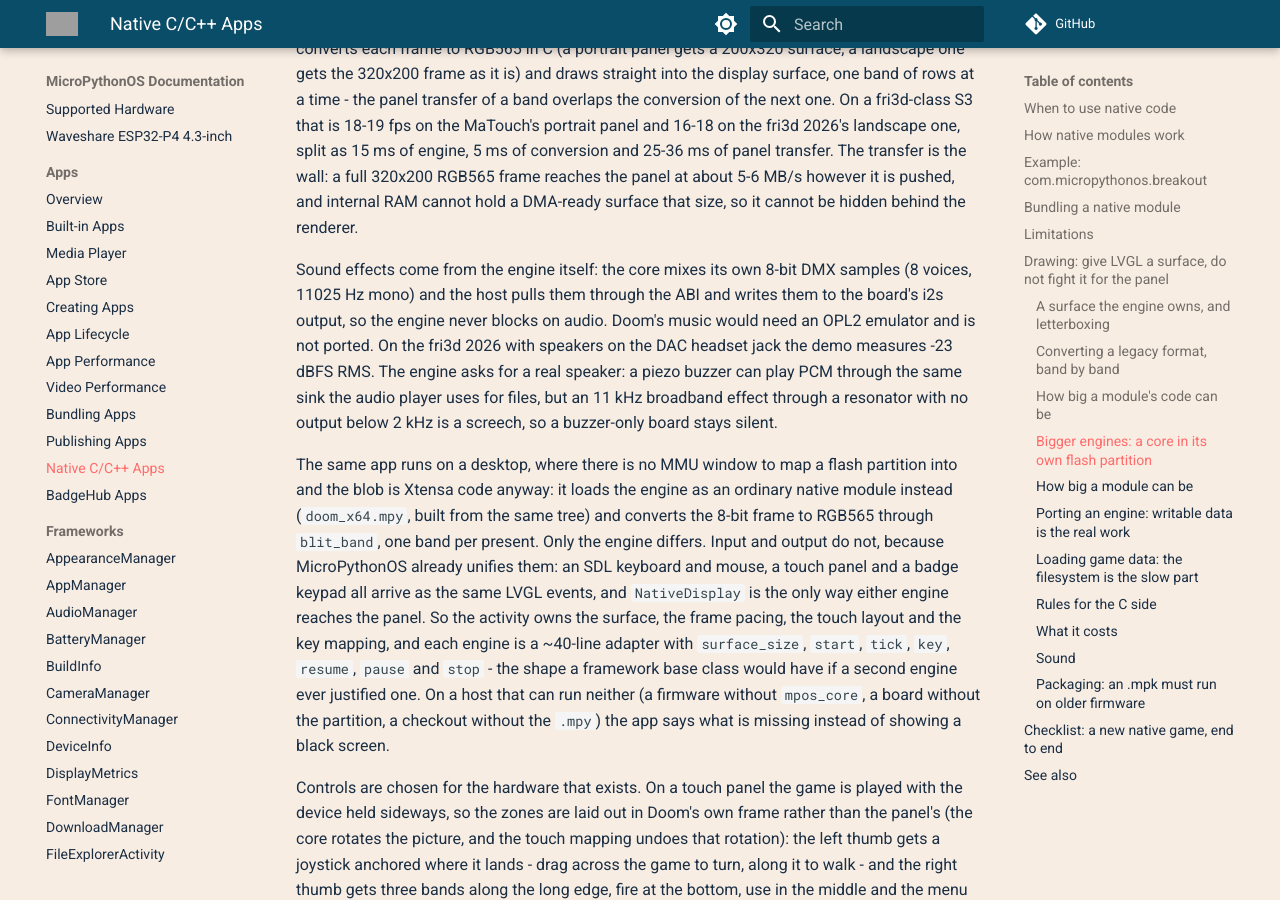
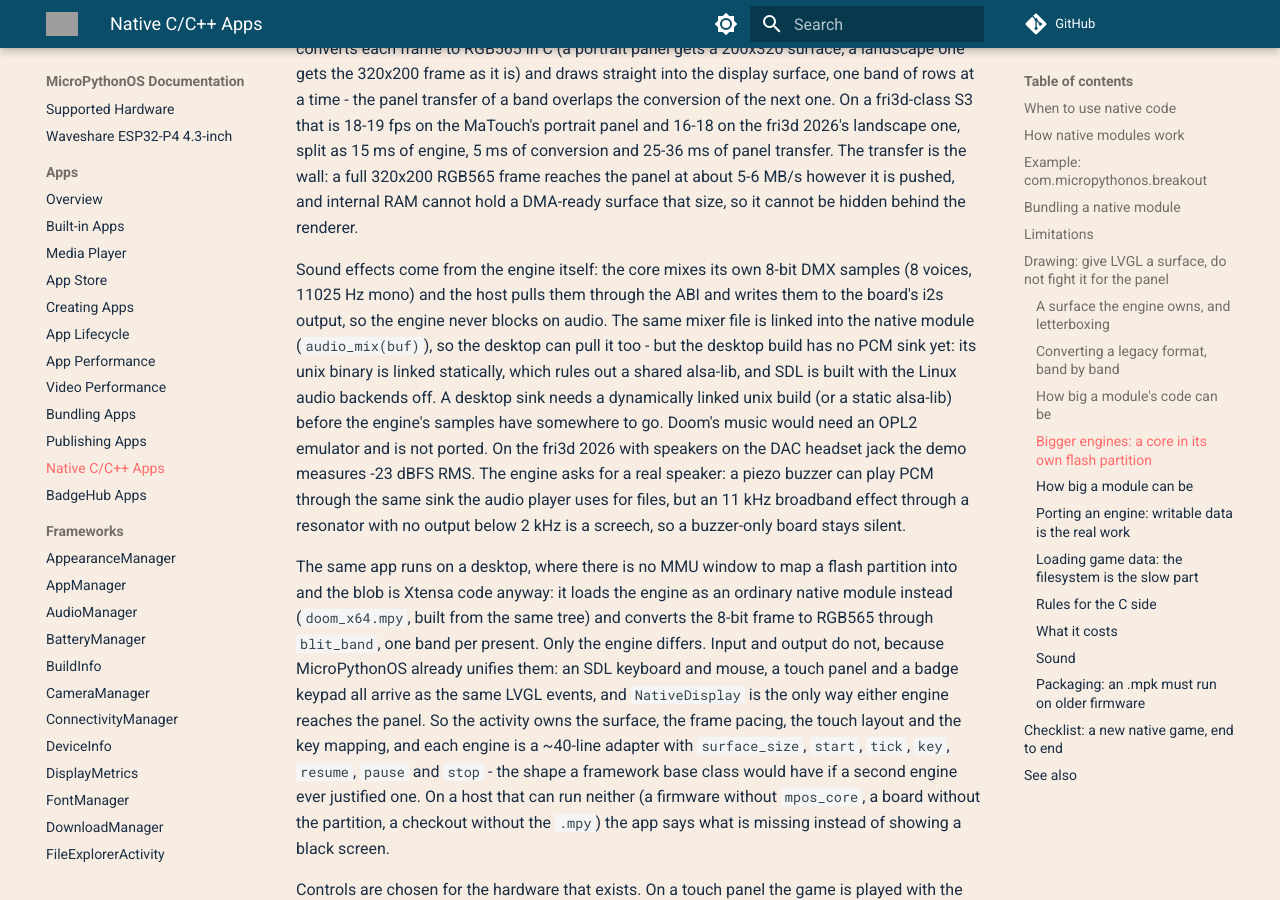
Before and after one commit to MicroPythonOS/docs, an MkDocs documentation site: the page built from docs/apps/native-apps.md, in a window 1280 px wide and 900 px high, scrolled down 5602 px. Built offline with MkDocs 1.6.1 and Material for MkDocs 9.7.7, drawn with Linux system fonts in a browser that asks for light colours; comment, search, counter and statistics services are not loaded; grey boxes are pictures that could not be loaded.

Commit message:
native apps: the mixer is shared, the desktop sink is a build change
The native module links core_sound.c and exports audio_mix, so the engine's
samples exist on the desktop; the static unix binary is what keeps them from
reaching a speaker today.

```diff
--- a/docs/apps/native-apps.md
+++ b/docs/apps/native-apps.md
@@ -254,7 +254,13 @@ renderer.
 
 Sound effects come from the engine itself: the core mixes its own 8-bit DMX
 samples (8 voices, 11025 Hz mono) and the host pulls them through the ABI and
-writes them to the board's i2s output, so the engine never blocks on audio.
+writes them to the board's i2s output, so the engine never blocks on audio. The
+same mixer file is linked into the native module (`audio_mix(buf)`), so the
+desktop can pull it too - but the desktop build has no PCM sink yet: its unix
+binary is linked statically, which rules out a shared alsa-lib, and SDL is built
+with the Linux audio backends off. A desktop sink needs a dynamically linked
+unix build (or a static alsa-lib) before the engine's samples have somewhere to
+go.
 Doom's music would need an OPL2 emulator and is not ported. On the fri3d 2026
 with speakers on the DAC headset jack the demo measures -23 dBFS RMS. The engine asks for a real
 speaker: a piezo buzzer can play PCM through the same sink the audio player uses
```
